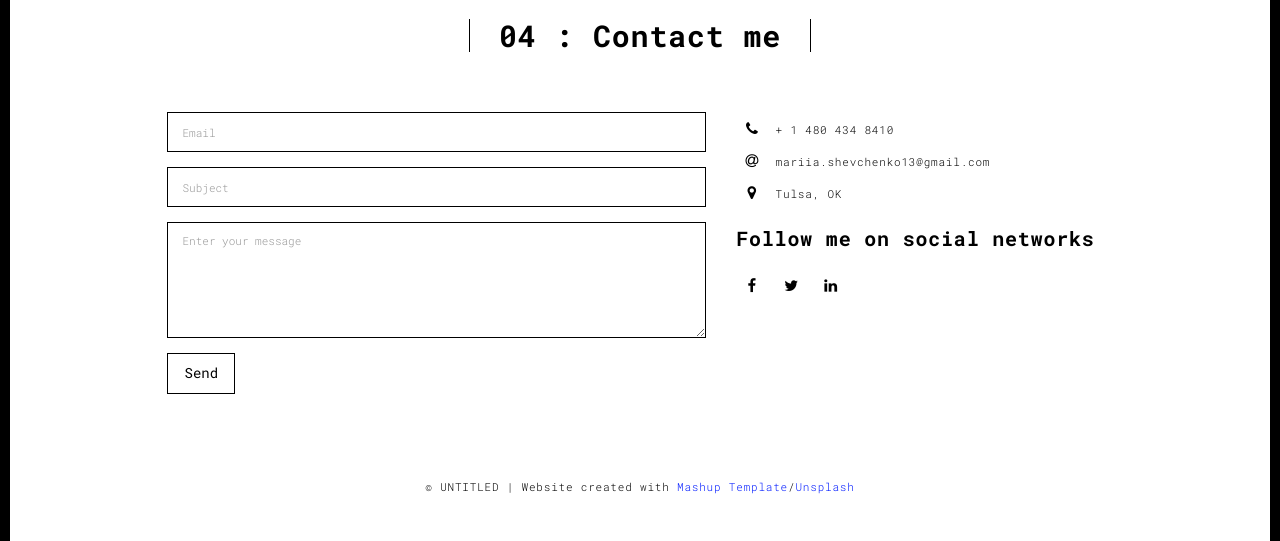
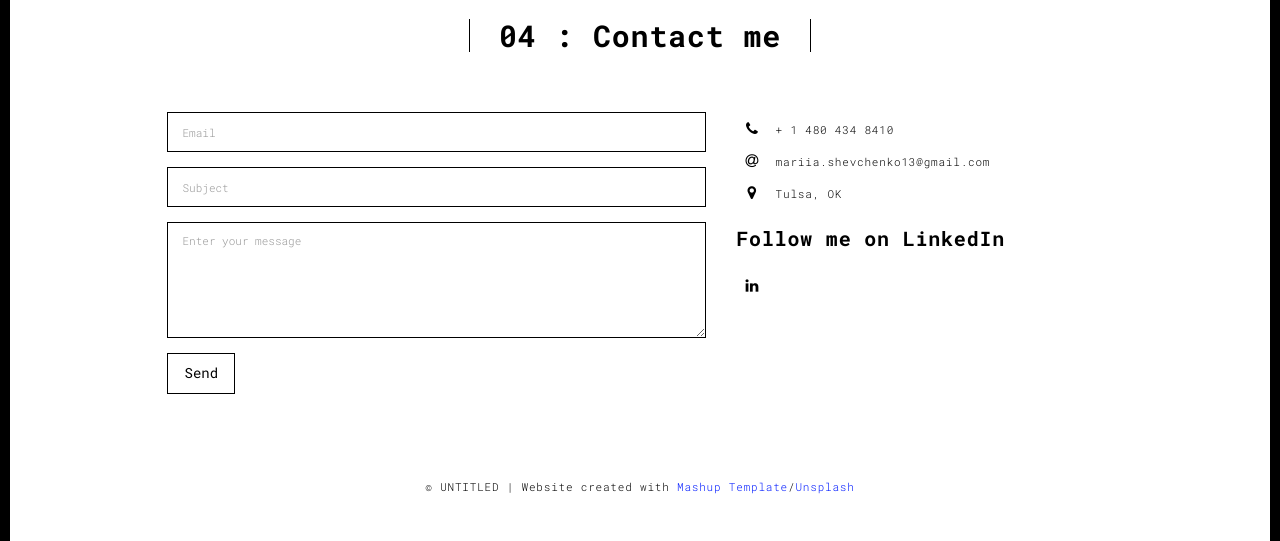
Before and after one commit to astromariia/portfo, a Flask app: page /contact.html in a window 1280 px wide. Shown: the part 90-631 px from the top of the page. Run offline with Flask 2, Linux system fonts and the light colour scheme; some libraries are stand-ins or nearby versions.

Commit message:
removed Facebook and Twitter

```diff
--- a/templates/contact.html
+++ b/templates/contact.html
@@ -94,13 +94,7 @@
                           Tulsa, OK
                         </li>
                       </ul>
-                      <h3>Follow me on social networks</h3>
-                      <a href="http://www.facebook.com" title="" class="fa-icon">
-                        <i class="fa fa-facebook"></i>
-                      </a>
-                      <a href="http://www.twitter.com" title="" class="fa-icon">
-                        <i class="fa fa-twitter"></i>
-                      </a>
+                      <h3>Follow me on LinkedIn</h3>
                       <a href="http://www.linkedin.com/in/mariia-shevchenko-933361185" title="" class="fa-icon">
                         <i class="fa fa-linkedin"></i>
                       </a>
```
